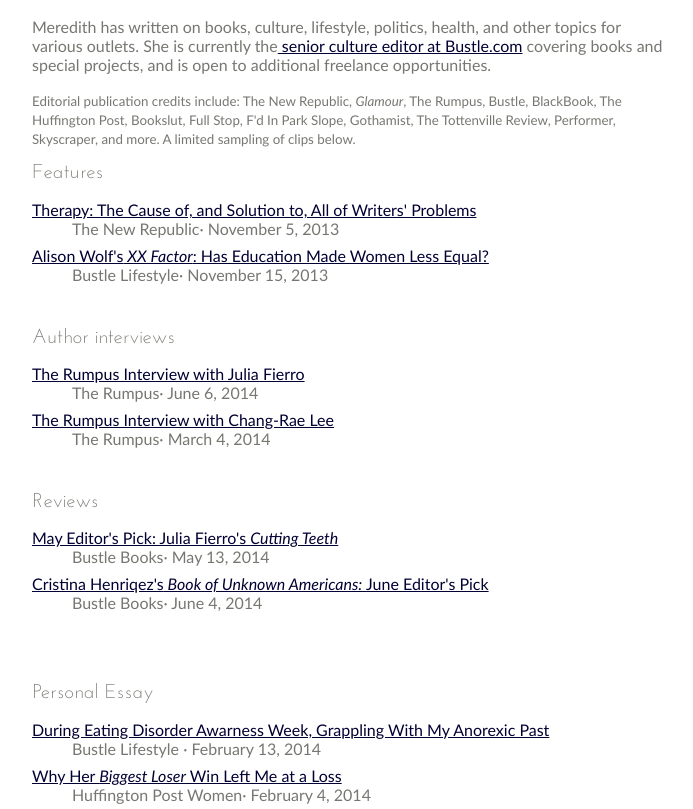
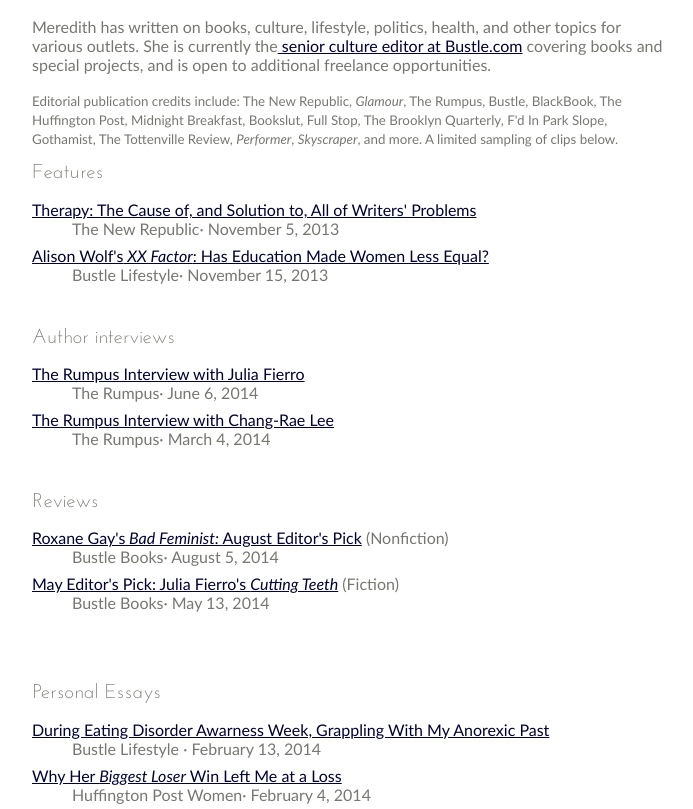
Before and after one commit to meredithturits/meredithturits.com, a plain HTML site: page editorial.html in a window 1280 px wide. Shown: the part 127-936 px from the top of the page, without its empty margins (288-981 px from the left). Drawn offline with Linux system fonts and the light colour scheme.

Commit message:
September site updates
Update editorial page, swap photo, add midnight breakfast credit

```diff
--- a/editorial.html
+++ b/editorial.html
@@ -11,8 +11,8 @@
   </header>
 <article class="text">
     <h1>Editorial</h1>
-<p>Meredith has written on books, culture, lifestyle, politics, health, and other topics for various outlets. She is currently the<a href="http://www.bustle.com/" target="_blank"> senior culture editor at Bustle.com</a> covering books and special projects, and is open to additional freelance opportunities.</p>
-<p><small><strong>Editorial publication credits include:</strong> The New Republic, <em>Glamour</em>, The Rumpus, Bustle, BlackBook, The Huffington Post, Bookslut, Full Stop, F'd In Park Slope, Gothamist, The Tottenville Review, Performer, Skyscraper, and more. A limited sampling of clips below.</small></p>
+<p>Meredith has written on books, culture, lifestyle, politics, health, and other topics for various outlets. She is currently the<a href="www.bustle.com/authors/6-meredith-turits" target="_blank"> senior culture editor at Bustle.com</a> covering books and special projects, and is open to additional freelance opportunities.</p>
+<p><small><strong>Editorial publication credits include:</strong> The New Republic, <em>Glamour</em>, The Rumpus, Bustle, BlackBook, The Huffington Post, Midnight Breakfast, Bookslut, Full Stop, The Brooklyn Quarterly, F'd In Park Slope, Gothamist, The Tottenville Review, <em>Performer</em>, <em>Skyscraper</em>, and more. A limited sampling of clips below.</small></p>
 
   <h2><strong>Features</strong> </h2><dl>
   <dt> <a href=http://www.newrepublic.com/article/115478/writers-block-help-therapy-helping-or-hurting-my-fiction">Therapy: The Cause of, and Solution to, All of Writers' Problems</a></dt>
@@ -32,15 +32,15 @@
     </dl>
 <h2><strong>Reviews</strong>    </h2>
 <dl>
-<dt><a href="http://www.bustle.com/articles/24166-may-editors-pick-julia-fierros-cutting-teeth">May Editor's Pick: Julia Fierro's <em>Cutting Teeth</em></a></dt>
+    <dt><a href="http://www.bustle.com/articles/34344-roxane-gays-bad-feminist-august-editors-pick">Roxane Gay's<em> Bad Feminist: </em>August Editor's Pick</a> (Nonfiction)</dt>
+    <dd>Bustle Books&middot; August 5, 2014</dd>
+    <dt><a href="http://www.bustle.com/articles/24166-may-editors-pick-julia-fierros-cutting-teeth">May Editor's Pick: Julia Fierro's <em>Cutting Teeth</em></a> (Fiction)</dt>
     <dd>Bustle Books&middot; May 13, 2014</dd>
-    <dt><a href="http://www.bustle.com/articles/26693-cristina-henriquezs-the-book-of-unknown-americans-june-editors-pick">Cristina Henriqez's<em> Book of Unknown Americans: </em>June Editor's Pick</a></dt>
-    <dd>Bustle Books&middot; June 4, 2014</dd>
     <dt>&nbsp;</dt>
     <dt>&nbsp;</dt>
   </dl>
 
-  <h2><strong>Personal Essay</strong></h2>
+  <h2><strong>Personal Essay</strong>s</h2>
   <dl>
     <dt><a href="http://www.bustle.com/articles/16413-during-eating-disorder-awareness-week-grappling-with-my-anorexic-past">During Eating Disorder Awarness Week, Grappling With My Anorexic Past</a></dt>
       <dd>Bustle Lifestyle &middot; February 13, 2014</dd>
```
Also changed, not shown: about.html (+3 -3 lines), fiction.html (+1 -1 lines), images/about-meredith.jpg.
